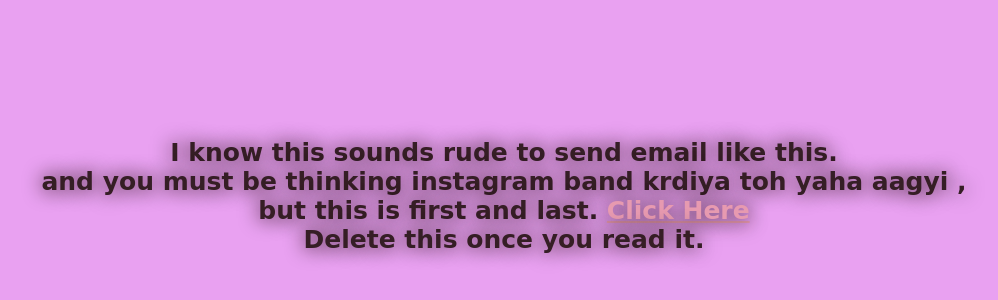
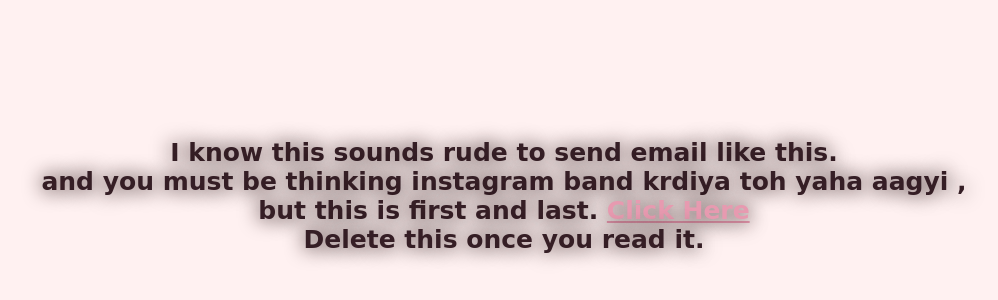
Before and after one commit to Shitxl/OneLastTime, a plain HTML site: page index.html in a window 1280 px wide. Shown: the part 212-512 px from the top of the page, without its empty margins (94-1092 px from the left). Drawn offline with Linux system fonts and the light colour scheme.

Commit message:
style.css

```diff
--- a/style.css
+++ b/style.css
@@ -2,7 +2,7 @@
 body {
   height: 100%;
   width: 100%;
-  background: #e9a1f1;
+  background: #fff1f1;
   overflow: hidden;
   text-align: center;
   justify-content: center;
```
